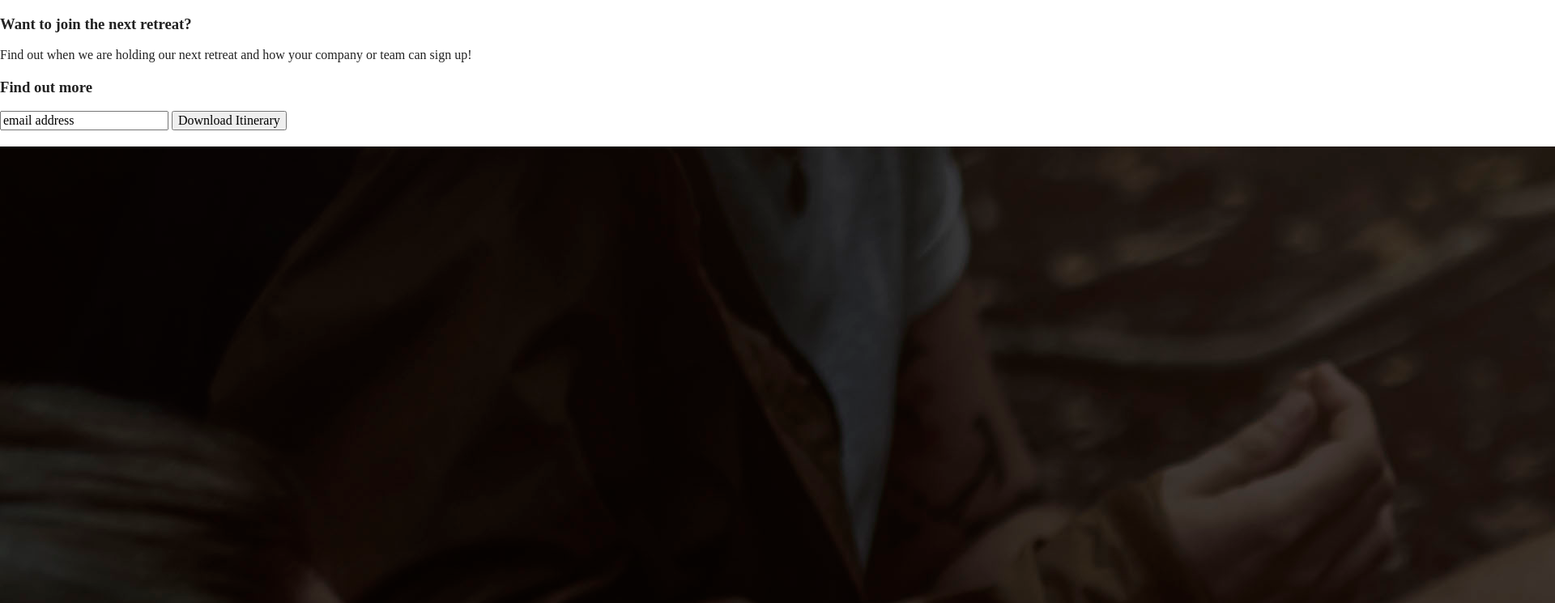
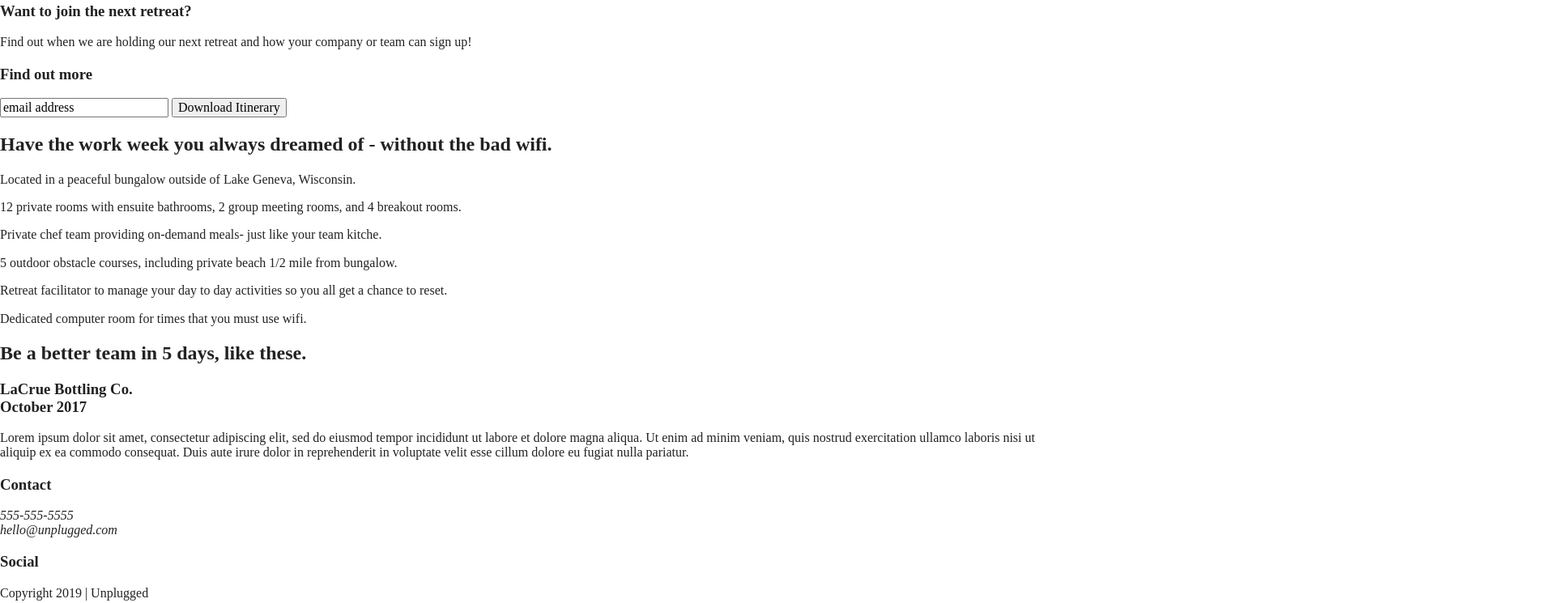
Before and after one commit to ivy-p/unplugged-retreat, a website built with Parcel: page index.html in a window 1280 px wide. Shown: the part 556-1301 px from the top of the page at 81% size, 1920 px wide, since content can reach past the window. Built offline with nearby package versions, Linux system fonts and the light colour scheme.

Commit message:
Second half of homepage shell

```diff
--- a/index.html
+++ b/index.html
@@ -28,11 +28,9 @@
   <header>
     <div class="content-wrapper">
       <!--LOGO-->
-      <figure>
       <a href="#">
         <img src="img/unpluggedlogo.png" alt="unplugged logo">
       </a>
-      </figure>
 
       <div class="header-divider"></div>
 
@@ -87,57 +85,74 @@
     </aside>
 
     <!--GENERAL INFORMATION-->
-    <section class="">
+    <section class="features">
       <div class="content-wrapper">
+        <h2>
+          Have the work week you always dreamed of -
+          without the bad wifi.
+        </h2>
 
-        <div class="">
-            <h2>
+        <div class="features-items">
 
-            </h2>
-            <img src="img/rawpixel-800820-unsplash1.jpg" alt="Camping picnic">
-
-            <img src="" alt="">
-            <p>Located in a peaceful bungalow outside of
+          <article>
+            <p class="fontawesome-icon"></p>
+            <p class="features-item-description">
+              Located in a peaceful bungalow outside of
             Lake Geneva, Wisconsin.
             </p>
+          </article>
 
-            <img src="" alt="">
-            <p>12 private rooms with ensuite bathrooms,
+          <article>
+            <p class="fontawesome-icon"></p>
+            <p class="features-item-description">
+              12 private rooms with ensuite bathrooms,
               2 group meeting rooms, and 4 breakout rooms.
             </p>
+          </article>
 
-            <img src="" alt="">
-            <p>Private chef team providing on-demand meals-
+          <article>
+            <p class="fontawesome-icon"></p>
+            <p class="features-item-description">
+              Private chef team providing on-demand meals-
             just like your team kitche.
             </p>
+          </article>
 
-            <img src="" alt="">
-            <p>5 outdoor obstacle courses, including
+          <article>
+            <p class="fontawesome-icon"></p>
+            <p class="features-item-description">
+              5 outdoor obstacle courses, including
             private beach 1/2 mile from bungalow.
             </p>
+          </article>
 
-            <img src="" alt="">
-            <p>Retreat facilitator to manage your day to day
+          <article>
+            <p class="fontawesome-icon"></p>
+            <p class="features-item-description">
+              Retreat facilitator to manage your day to day
             activities so you all get a chance to reset.
             </p>
+          </article>
 
-            <img src="" alt="">
-            <p>
+          <article>
+            <p class="fontawesome-icon"></p>
+            <p class="features-item-description">
               Dedicated computer room for times that you must
             use wifi.
             </p>
-
+          </article>
         </div>
-
       </div>
     </section>
 
     <!--PREVIOUS RETREATS-->
-    <section class="">
+    <section class="reviews">
       <div class="content-wrapper">
 
         <h2>Be a better team in 5 days, like these.</h2>
-        <img src="img/omar-lopez-296944-unsplash.jpg" alt="Group of women smiling outdoors">
+        <article>
+          <div>
+
             <h3>LaCrue Bottling Co.<br>
             October 2017</h3>
             <p>Lorem ipsum dolor sit amet, consectetur adipiscing
@@ -150,7 +165,8 @@
             </p>
 
           </div>
-
+      </article>
+    </div>
     </section>
   </main>
 
```
Lines whose indentation alone changed are shown as unchanged.
